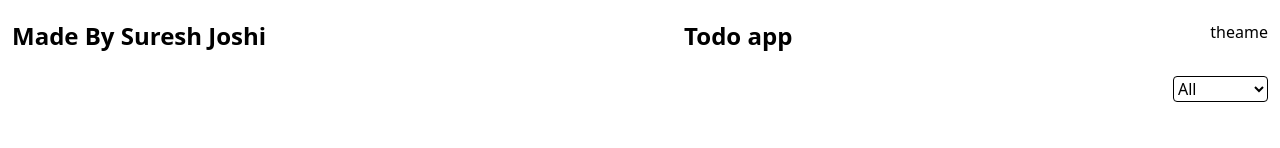
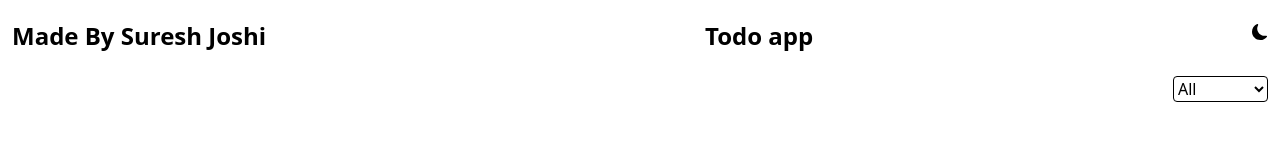
Before and after one commit to sureshjoshi88/todo-list-in-react, a React (Vite) app: page / in a window 1280 px wide. Shown: the top 148 px of the page. Built offline with nearby package versions, Linux system fonts and the light colour scheme.

Commit message:
add new theame button onclick to change color and backgroundColor

```diff
--- a/src/App.jsx
+++ b/src/App.jsx
@@ -3,9 +3,21 @@ import './App.css'
 import TodoList from './component/TodoList'
 
 function App() {
+  const [mode,setMode] = useState("light");
+  const handlemode = () =>{
+    if(mode==='light'){
+      document.body.style.backgroundColor="black";
+      document.body.style.color = "white";
+      setMode("dark")
+    }else{
+       document.body.style.backgroundColor="white";
+      document.body.style.color = "black";
+      setMode("light")
+    }
+  }
   return (
    <>
-    <TodoList/>
+    <TodoList mode={mode} handlemode={handlemode}/>
    </>
   )
 }
--- a/src/component/TodoList.jsx
+++ b/src/component/TodoList.jsx
@@ -1,6 +1,10 @@
 import React, { useEffect, useState } from 'react'
+import { IoIosSunny } from "react-icons/io";
+import { BsMoonFill } from "react-icons/bs";
 
-const TodoList = () => {
+
+
+const TodoList = (props) => {
 
     const [array, setArray] = useState([]);
     const [task, setTask] = useState('')
@@ -78,7 +82,9 @@ const TodoList = () => {
                 <nav className='flex justify-between p-2'>
                 <p className='font-bold mt-2 text-2xl '>Made By Suresh Joshi</p>
                 <p className='font-bold mt-2 text-2xl'>Todo app</p>
-                <button>theame</button>
+                {props.mode==="light"?
+                  <button className='cursor-pointer' onClick={()=>props.handlemode()}><BsMoonFill /></button>:<button className='cursor-pointer'  onClick={()=>props.handlemode()}><IoIosSunny /></button>
+              }
                 </nav>
                 <div className='text-end p-2 mt-2'>
                     <select className='border rounded' value={filter} onChange={handleFilter} name="" id="">
@@ -110,7 +116,6 @@ const TodoList = () => {
                         <button onClick={() => deleteTask(index)} className='bg-red-600 p-1 ps-2 pe-2 text-white rounded cursor-pointer'>Delete</button>
                     </div>
 
-
                 </div>
                 <hr />
                </div>
```
